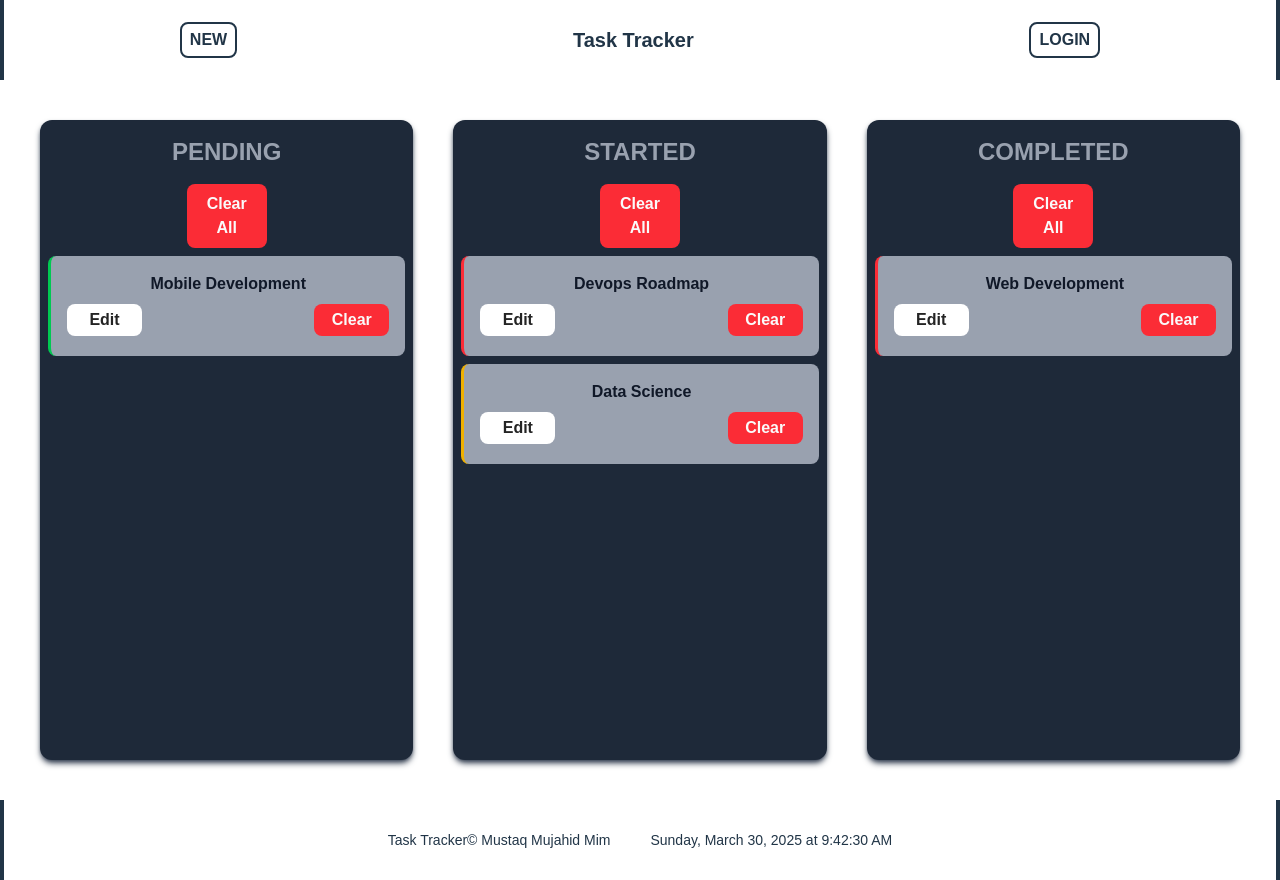
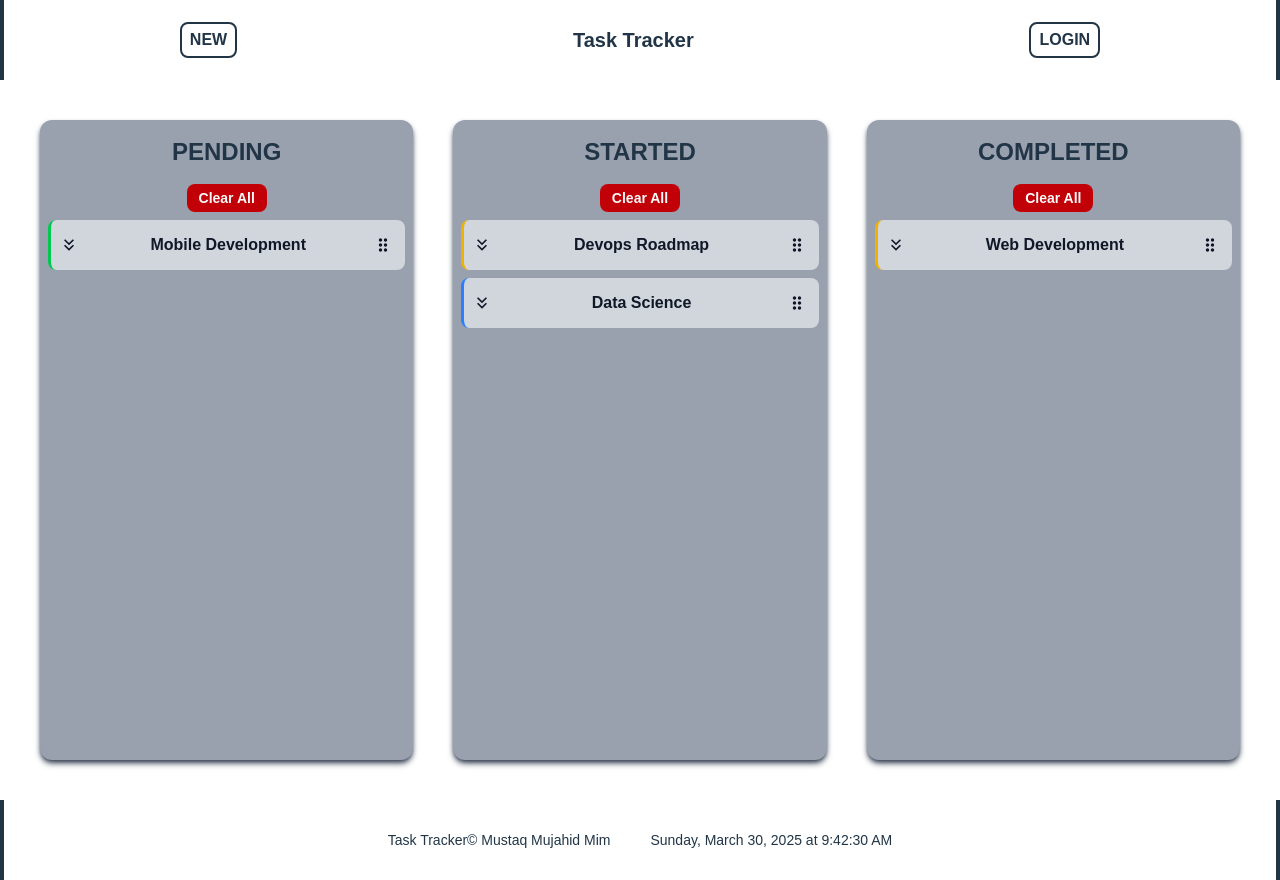
Before and after one commit to mmmim24/dudedid, a React (Vite) app: page / in a window 1280 px wide. Built offline with nearby package versions, Linux system fonts and the light colour scheme; a web font is replaced by a local one.

Commit message:
drop down details added

```diff
--- a/package.json
+++ b/package.json
@@ -14,6 +14,7 @@
     "@tailwindcss/vite": "^4.0.17",
     "react": "^19.0.0",
     "react-dom": "^19.0.0",
+    "react-icons": "^5.5.0",
     "tailwindcss": "^4.0.17"
   },
   "devDependencies": {
--- a/src/components/Home.jsx
+++ b/src/components/Home.jsx
@@ -13,9 +13,9 @@ const Home = () => {
             setIsMobile(true);
         }
     }
-    tasks.sort((priorityA, priorityB) => {
-        const priorityOrder = ['High', 'Medium', 'Low'];
-        return priorityOrder.indexOf(priorityA.priority) - priorityOrder.indexOf(priorityB.priority);
+    tasks.sort((taskA, taskB) => {
+        const priorityOrder = ['Low', 'Medium', 'High'];
+        return priorityOrder.indexOf(taskB.priority) - priorityOrder.indexOf(taskA.priority);
     });
     React.useEffect(() => {
         handleResize();
--- a/src/components/MobileView.jsx
+++ b/src/components/MobileView.jsx
@@ -6,6 +6,11 @@ const MobileView = ({ ctx }) => {
     const [task, setTask] = React.useState([]);
     const { tasks, deleteAll } = ctx;
     const [currentStatus, setCurrentStatus] = React.useState('Pending');
+
+    const [expandedTaskId, setExpandedTaskId] = React.useState();
+    const toggleAccordion = (taskId) => {
+        setExpandedTaskId(taskId);
+    };
 
     const handleClick = (status) => {
         setCurrentStatus(status);
@@ -55,14 +60,19 @@ const MobileView = ({ ctx }) => {
                         : <>
                             <button
                                 onClick={() => deleteAll(currentStatus)}
-                                className='bg-red-500 w-[80px] text-[#fafafa] rounded-lg p-2 cursor-pointer font-semibold hover:font-bold duration-300 linear'
+                                className='bg-red-700 w-[80px] text-[#fafafa] text-sm rounded-lg px-2 py-1 cursor-pointer font-semibold hover:font-bold duration-300 linear'
                             >
                                 Clear All
                             </button>
                             {
                                 task.map((t) => {
                                     return (
-                                        <SingleTask key={t.id} task={t} />
+                                        <SingleTask
+                                            key={t.id}
+                                            task={t}
+                                            isExpanded={expandedTaskId === t.id}
+                                            toggleAccordion={() => toggleAccordion(t.id)}
+                                        />
                                     )
                                 })
                             }
--- a/src/components/SingleTask.jsx
+++ b/src/components/SingleTask.jsx
@@ -1,46 +1,50 @@
 import React from 'react'
-import { useTaskStore } from '../store/taskStore';
-import EditTaskModal from './EditTaskModal';
+import { MdDragIndicator, MdOutlineKeyboardDoubleArrowDown, MdOutlineKeyboardDoubleArrowUp } from "react-icons/md";
+import TaskDetails from './TaskDetails';
+const SingleTask = ({ task, isExpanded, toggleAccordion }) => {
 
-const SingleTask = ({ task }) => {
-    const [isOpen, setIsOpen] = React.useState(false);
-    const toggleModal = () => {
-        setIsOpen(!isOpen);
-    };
-    const closeModal = () => {
-        setIsOpen(false);
-    };
-
-    const { deleteTask } = useTaskStore();
     // console.log(task.id)
     const className =
         task.priority === 'High'
-            ? 'border-red-500'
+            ? 'border-yellow-500'
             : (task.priority === 'Medium'
-                ? 'border-yellow-500'
+                ? 'border-blue-500'
                 : 'border-green-500'
             );
 
     return (
         <div>
-            <div className={className + ' border-l-3 h-[100px] bg-gray-400 dark:bg-gray-900 m-2 p-4 rounded-lg'}>
-                <h2 className='font-bold text-gray-900 dark:text-inherit'>{task.title}</h2>
-                <div className='flex justify-between items-center gap-2 mt-2 font-semibold'>
-                    <button
-                        onClick={() => toggleModal()}
-                        className='bg-white w-[75px] text-[#242424] rounded-lg py-1 px-2 cursor-pointer hover:font-bold duration-300 linear'
+            <div
+                draggable
+                className={
+                    className +
+                    ' border-l-3 bg-gray-300 dark:bg-gray-900 m-2 p-2 flex justify-between items-center h-[50px]' +
+                    (isExpanded ? ' rounded-t-lg' : ' rounded-lg')
+                }
+            >
+                <div
+                    onClick={toggleAccordion}
+                    className='text-gray-900 text-xl dark:text-white cursor-pointer w-1/12'
+                >
+                    {
+                        isExpanded
+                            ? <MdOutlineKeyboardDoubleArrowUp />
+                            : <MdOutlineKeyboardDoubleArrowDown />
+                    }
+                </div>
+                <h2 className='w-8/12 font-bold text-gray-900 dark:text-inherit'>
+                    {task.title.length > 18 ? `${task.title.slice(0, 15)} ...` : task.title}
+                </h2>
+                <div className='w-1/12 flex justify-center items-center gap-4 font-semibold'>
+                    <button className='text-[#242424] cursor-grab'
                     >
-                        Edit
-                    </button>
-                    <button
-                        onClick={() => deleteTask(task)}
-                        className='bg-red-500 w-[75px] text-[#fafafa] rounded-lg py-1 px-2 cursor-pointer hover:font-bold duration-300 linear'
-                    >
-                        Clear
+                        <MdDragIndicator className='text-xl text-gray-900 dark:text-white' />
                     </button>
                 </div>
             </div>
-            <EditTaskModal isOpen={isOpen} onClose={closeModal} task={task} />
+            {
+                isExpanded && <TaskDetails task={task} className={className} />
+            }
         </div>
     )
 }
--- a/src/components/WebViw.jsx
+++ b/src/components/WebViw.jsx
@@ -6,6 +6,11 @@ const WebViw = ({ ctx }) => {
     const [Pending, setPending] = React.useState([])
     const [started, setStarted] = React.useState([])
     const [Completed, setCompleted] = React.useState([])
+    const [expandedTaskId, setExpandedTaskId] = React.useState();
+    const toggleAccordion = (taskId) => {
+        setExpandedTaskId(taskId);
+    };
+
     React.useEffect(() => {
         const PendingTasks = tasks.filter(task => task.status === 'Pending')
         const startedTasks = tasks.filter(task => task.status === 'Started')
@@ -18,8 +23,8 @@ const WebViw = ({ ctx }) => {
     return (
         <>
             <div className='m-10 grid grid-cols-3 gap-10 h-[80vh]'>
-                <div className='h-[100%] bg-gray-800 overflow-scroll rounded-xl shadow-md shadow-gray-700'>
-                    <h1 className='uppercase my-4 text-center font-bold text-2xl text-gray-400'>
+                <div className='h-[100%] bg-gray-400 dark:bg-gray-800 overflow-scroll rounded-xl shadow-md shadow-gray-700'>
+                    <h1 className='uppercase my-4 text-center font-bold text-2xl dark:text-gray-400'>
                         Pending
                     </h1>
                     {
@@ -28,22 +33,27 @@ const WebViw = ({ ctx }) => {
                             : <>
                                 <button
                                     onClick={() => deleteAll('Pending')}
-                                    className='bg-red-500 w-[80px] text-[#fafafa] rounded-lg p-2 cursor-pointer font-semibold hover:font-bold duration-300 linear'
+                                    className='bg-red-700 w-[80px] text-sm text-[#fafafa] rounded-lg px-2 py-1 cursor-pointer font-semibold hover:font-bold duration-300 linear'
                                 >
                                     Clear All
                                 </button>
                                 {
                                     Pending.map((t) => {
                                         return (
-                                            <SingleTask key={t.id} task={t} />
+                                            <SingleTask
+                                                key={t.id}
+                                                task={t}
+                                                isExpanded={expandedTaskId === t.id}
+                                                toggleAccordion={() => toggleAccordion(t.id)}
+                                            />
                                         )
                                     })
                                 }
                             </>
                     }
                 </div>
-                <div className='h-[100%] bg-gray-800 overflow-scroll rounded-xl shadow-md shadow-gray-700'>
-                    <h1 className='uppercase my-4 text-center font-bold text-2xl text-gray-400'>
+                <div className='h-[100%] bg-gray-400 dark:bg-gray-800 overflow-scroll rounded-xl shadow-md shadow-gray-700'>
+                    <h1 className='uppercase my-4 text-center font-bold text-2xl dark:text-gray-400'>
                         Started
                     </h1>
                     {
@@ -52,22 +62,27 @@ const WebViw = ({ ctx }) => {
                             : <>
                                 <button
                                     onClick={() => deleteAll('Started')}
-                                    className='bg-red-500 w-[80px] text-[#fafafa] rounded-lg p-2 cursor-pointer font-semibold hover:font-bold duration-300 linear'
+                                    className='bg-red-700 w-[80px] text-sm text-[#fafafa] rounded-lg px-2 py-1 cursor-pointer font-semibold hover:font-bold duration-300 linear'
                                 >
                                     Clear All
                                 </button>
                                 {
                                     started.map((t) => {
                                         return (
-                                            <SingleTask key={t.id} task={t} />
+                                            <SingleTask
+                                                key={t.id}
+                                                task={t}
+                                                isExpanded={expandedTaskId === t.id}
+                                                toggleAccordion={() => toggleAccordion(t.id)}
+                                            />
                                         )
                                     })
                                 }
                             </>
                     }
                 </div>
-                <div className='h-[100%] bg-gray-800 overflow-scroll rounded-xl shadow-md shadow-gray-700'>
-                    <h1 className='uppercase my-4 text-center font-bold text-2xl text-gray-400'>
+                <div className='h-[100%] bg-gray-400 dark:bg-gray-800 overflow-scroll rounded-xl shadow-md shadow-gray-700'>
+                    <h1 className='uppercase my-4 text-center font-bold text-2xl dark:text-gray-400'>
                         Completed
                     </h1>
                     {
@@ -76,14 +91,19 @@ const WebViw = ({ ctx }) => {
                             : <>
                                 <button
                                     onClick={() => deleteAll('Completed')}
-                                    className='bg-red-500 w-[80px] text-[#fafafa] rounded-lg p-2 cursor-pointer font-semibold hover:font-bold duration-300 linear'
+                                    className='bg-red-700 w-[80px] text-sm text-[#fafafa] rounded-lg px-2 py-1 cursor-pointer font-semibold hover:font-bold duration-300 linear'
                                 >
                                     Clear All
                                 </button>
                                 {
                                     Completed.map((t) => {
                                         return (
-                                            <SingleTask key={t.id} task={t} />
+                                            <SingleTask
+                                                key={t.id}
+                                                task={t}
+                                                isExpanded={expandedTaskId === t.id}
+                                                toggleAccordion={() => toggleAccordion(t.id)}
+                                            />
                                         )
                                     })
                                 }
```
Also changed, not shown: 1 other file (tests, documents, lock files or other folders).
